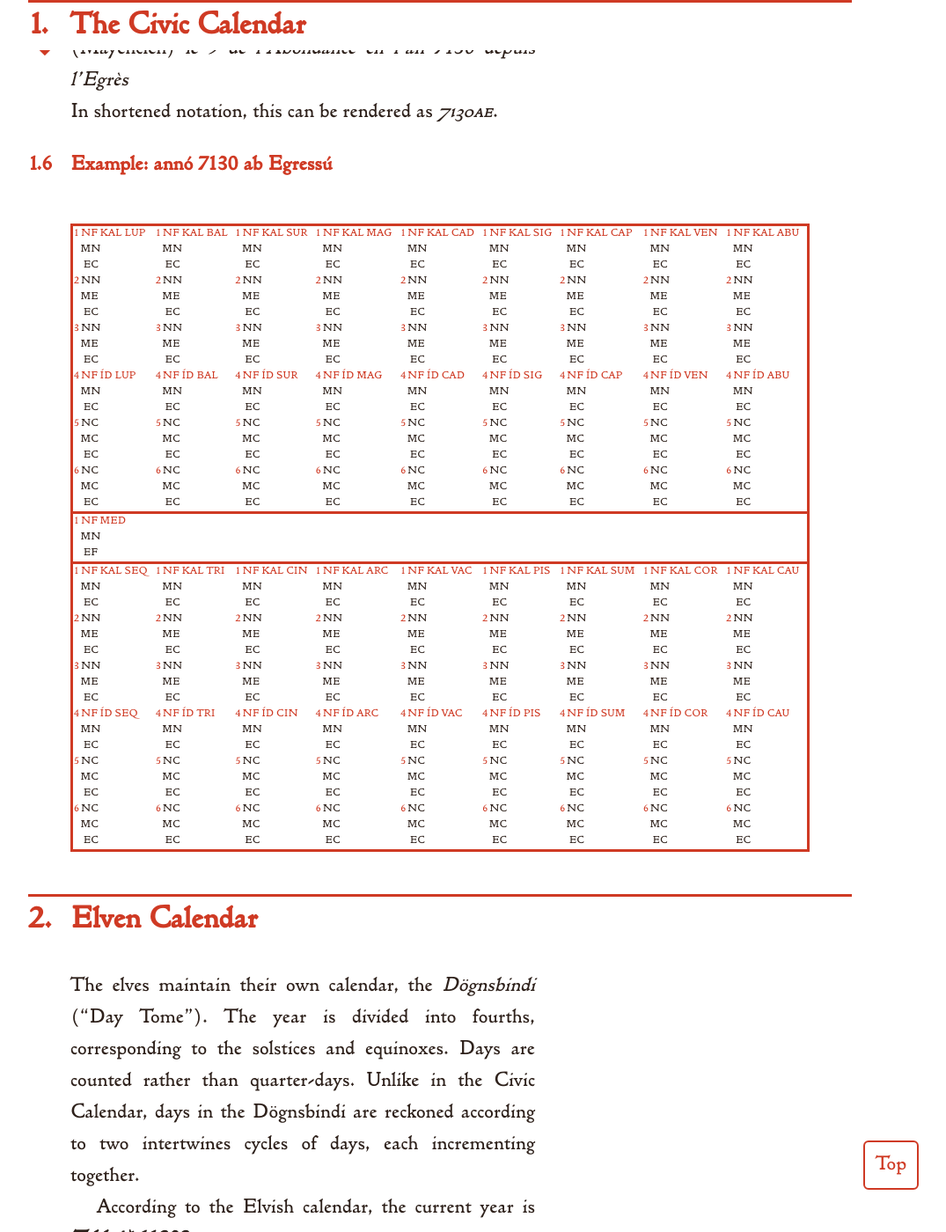
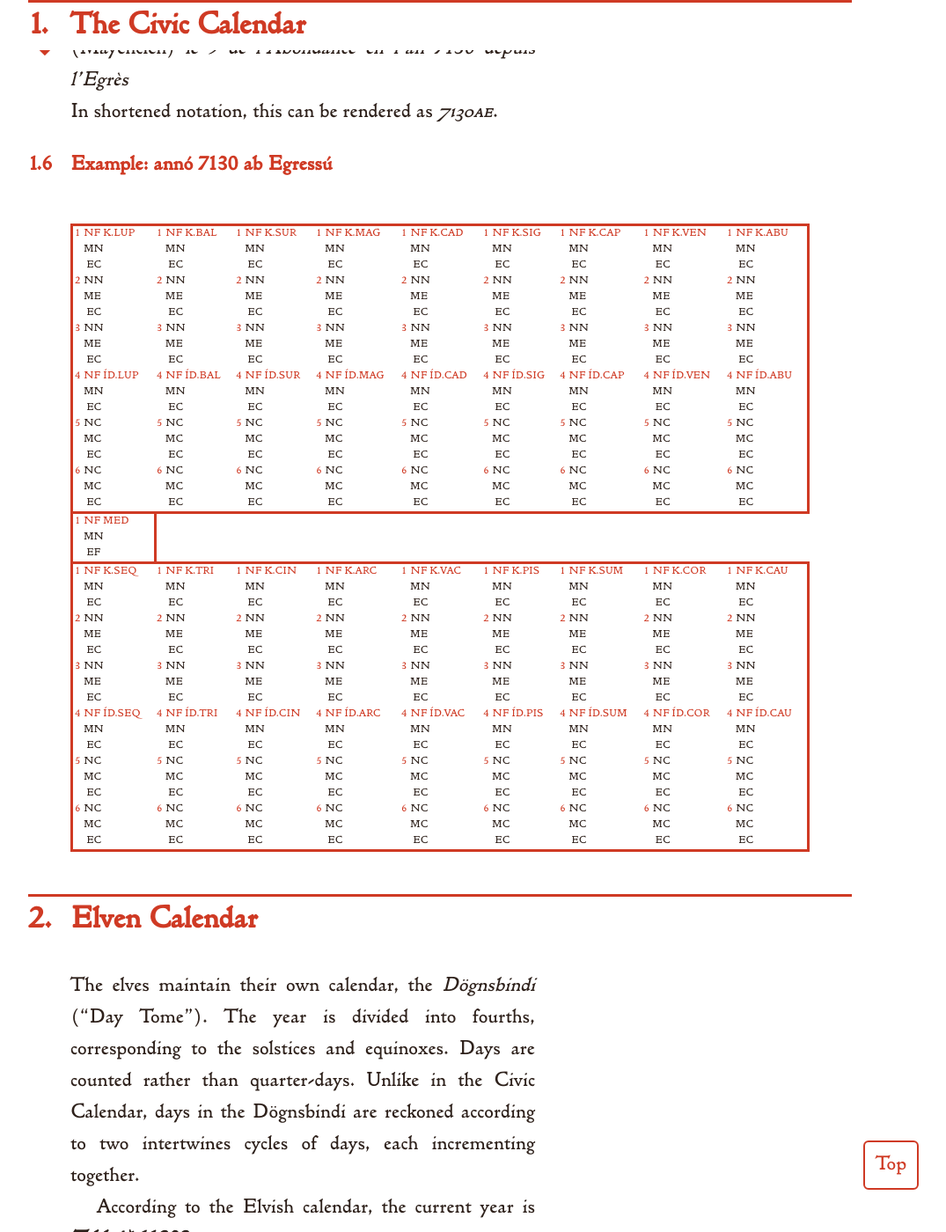
Before and after one commit to kmules1/kmules1.github.io, a Jekyll site: the page built from ecumene/calendars.md, in a window 1280 px wide and 1400 px high, scrolled down 7092 px. Shown: the whole window at 88% size, without its empty margins (140-1215 px from the left). Built offline with Jekyll 4.4.1, drawn with Linux system fonts in a browser that asks for light colours.

Commit message:
revisions

```diff
--- a/assets/css/ecumene2.scss
+++ b/assets/css/ecumene2.scss
@@ -38,6 +38,8 @@ $yellow:						#F3C13A;		//	黄蘗	Kihada			Amur cork tree
 	--dark-grey:				#2E211BBF;
 	--white:					#FFF;
 
+	--green:					#6B9362;
+	--blue:						#5D8CAE;
 	--violet:					#875F9A;
 	--cyan:						#48929B;
 	--yellow:					#F3C13A;
@@ -565,6 +567,13 @@ table.calendar-grid tr:nth-of-type(9n+1) td {
 	color:						var(--red);
 }
 
+table.calendar-grid tbody:nth-of-type(2) {
+	border-inline-end:			unset;
+}
+table.calendar-grid tbody:nth-of-type(2) td:nth-of-type(3n) {
+	border-inline-end:			0.125rem solid var(--red);
+}
+
 /*
  *	FOOTER
  */
--- a/ecumene/calendars.md
+++ b/ecumene/calendars.md
@@ -84,17 +84,17 @@ In shortened notation, this can be rendered as *9 ABU 7130*{: .ae}.
 
 	<tbody>
 		<tr>
-			<td>1</td>	<td>N</td>	<td>F KAL LUP</td>
-			<td>1</td>	<td>N</td>	<td>F KAL BAL</td>
-			<td>1</td>	<td>N</td>	<td>F KAL SUR</td>
+			<td>1</td>	<td>N</td>	<td>F K.LUP</td>
+			<td>1</td>	<td>N</td>	<td>F K.BAL</td>
+			<td>1</td>	<td>N</td>	<td>F K.SUR</td>
 
-			<td>1</td>	<td>N</td>	<td>F KAL MAG</td>
-			<td>1</td>	<td>N</td>	<td>F KAL CAD</td>
-			<td>1</td>	<td>N</td>	<td>F KAL SIG</td>
+			<td>1</td>	<td>N</td>	<td>F K.MAG</td>
+			<td>1</td>	<td>N</td>	<td>F K.CAD</td>
+			<td>1</td>	<td>N</td>	<td>F K.SIG</td>
 
-			<td>1</td>	<td>N</td>	<td>F KAL CAP</td>
-			<td>1</td>	<td>N</td>	<td>F KAL VEN</td>
-			<td>1</td>	<td>N</td>	<td>F KAL ABU</td>
+			<td>1</td>	<td>N</td>	<td>F K.CAP</td>
+			<td>1</td>	<td>N</td>	<td>F K.VEN</td>
+			<td>1</td>	<td>N</td>	<td>F K.ABU</td>
 		</tr>
 		<tr>
 			<td></td>	<td>M</td>	<td>N</td>
@@ -201,17 +201,17 @@ In shortened notation, this can be rendered as *9 ABU 7130*{: .ae}.
 			<td></td>	<td>E</td>	<td>C</td>
 		</tr>
 		<tr>
-			<td>4</td>	<td>N</td>	<td>F ÍD LUP</td>
-			<td>4</td>	<td>N</td>	<td>F ÍD BAL</td>
-			<td>4</td>	<td>N</td>	<td>F ÍD SUR</td>
+			<td>4</td>	<td>N</td>	<td>F ÍD.LUP</td>
+			<td>4</td>	<td>N</td>	<td>F ÍD.BAL</td>
+			<td>4</td>	<td>N</td>	<td>F ÍD.SUR</td>
 
-			<td>4</td>	<td>N</td>	<td>F ÍD MAG</td>
-			<td>4</td>	<td>N</td>	<td>F ÍD CAD</td>
-			<td>4</td>	<td>N</td>	<td>F ÍD SIG</td>
+			<td>4</td>	<td>N</td>	<td>F ÍD.MAG</td>
+			<td>4</td>	<td>N</td>	<td>F ÍD.CAD</td>
+			<td>4</td>	<td>N</td>	<td>F ÍD.SIG</td>
 
-			<td>4</td>	<td>N</td>	<td>F ÍD CAP</td>
-			<td>4</td>	<td>N</td>	<td>F ÍD VEN</td>
-			<td>4</td>	<td>N</td>	<td>F ÍD ABU</td>
+			<td>4</td>	<td>N</td>	<td>F ÍD.CAP</td>
+			<td>4</td>	<td>N</td>	<td>F ÍD.VEN</td>
+			<td>4</td>	<td>N</td>	<td>F ÍD.ABU</td>
 		</tr>
 		<tr>
 			<td></td>	<td>M</td>	<td>N</td>
@@ -319,7 +319,7 @@ In shortened notation, this can be rendered as *9 ABU 7130*{: .ae}.
 		</tr>
 	</tbody>
 
-	<tbody>
+	<tbody class="med">
 		<tr>
 			<td>1</td>	<td>N</td>	<td>F MED</td>
 		</tr>
@@ -333,17 +333,17 @@ In shortened notation, this can be rendered as *9 ABU 7130*{: .ae}.
 
 	<tbody>
 		<tr>
-			<td>1</td>	<td>N</td>	<td>F KAL SEQ</td>
-			<td>1</td>	<td>N</td>	<td>F KAL TRI</td>
-			<td>1</td>	<td>N</td>	<td>F KAL CIN</td>
+			<td>1</td>	<td>N</td>	<td>F K.SEQ</td>
+			<td>1</td>	<td>N</td>	<td>F K.TRI</td>
+			<td>1</td>	<td>N</td>	<td>F K.CIN</td>
 
-			<td>1</td>	<td>N</td>	<td>F KAL ARC</td>
-			<td>1</td>	<td>N</td>	<td>F KAL VAC</td>
-			<td>1</td>	<td>N</td>	<td>F KAL PIS</td>
+			<td>1</td>	<td>N</td>	<td>F K.ARC</td>
+			<td>1</td>	<td>N</td>	<td>F K.VAC</td>
+			<td>1</td>	<td>N</td>	<td>F K.PIS</td>
 
-			<td>1</td>	<td>N</td>	<td>F KAL SUM</td>
-			<td>1</td>	<td>N</td>	<td>F KAL COR</td>
-			<td>1</td>	<td>N</td>	<td>F KAL CAU</td>
+			<td>1</td>	<td>N</td>	<td>F K.SUM</td>
+			<td>1</td>	<td>N</td>	<td>F K.COR</td>
+			<td>1</td>	<td>N</td>	<td>F K.CAU</td>
 		</tr>
 		<tr>
 			<td></td>	<td>M</td>	<td>N</td>
@@ -450,17 +450,17 @@ In shortened notation, this can be rendered as *9 ABU 7130*{: .ae}.
 			<td></td>	<td>E</td>	<td>C</td>
 		</tr>
 		<tr>
-			<td>4</td>	<td>N</td>	<td>F ÍD SEQ</td>
-			<td>4</td>	<td>N</td>	<td>F ÍD TRI</td>
-			<td>4</td>	<td>N</td>	<td>F ÍD CIN</td>
+			<td>4</td>	<td>N</td>	<td>F ÍD.SEQ</td>
+			<td>4</td>	<td>N</td>	<td>F ÍD.TRI</td>
+			<td>4</td>	<td>N</td>	<td>F ÍD.CIN</td>
 
-			<td>4</td>	<td>N</td>	<td>F ÍD ARC</td>
-			<td>4</td>	<td>N</td>	<td>F ÍD VAC</td>
-			<td>4</td>	<td>N</td>	<td>F ÍD PIS</td>
+			<td>4</td>	<td>N</td>	<td>F ÍD.ARC</td>
+			<td>4</td>	<td>N</td>	<td>F ÍD.VAC</td>
+			<td>4</td>	<td>N</td>	<td>F ÍD.PIS</td>
 
-			<td>4</td>	<td>N</td>	<td>F ÍD SUM</td>
-			<td>4</td>	<td>N</td>	<td>F ÍD COR</td>
-			<td>4</td>	<td>N</td>	<td>F ÍD CAU</td>
+			<td>4</td>	<td>N</td>	<td>F ÍD.SUM</td>
+			<td>4</td>	<td>N</td>	<td>F ÍD.COR</td>
+			<td>4</td>	<td>N</td>	<td>F ÍD.CAU</td>
 		</tr>
 		<tr>
 			<td></td>	<td>M</td>	<td>N</td>
```
